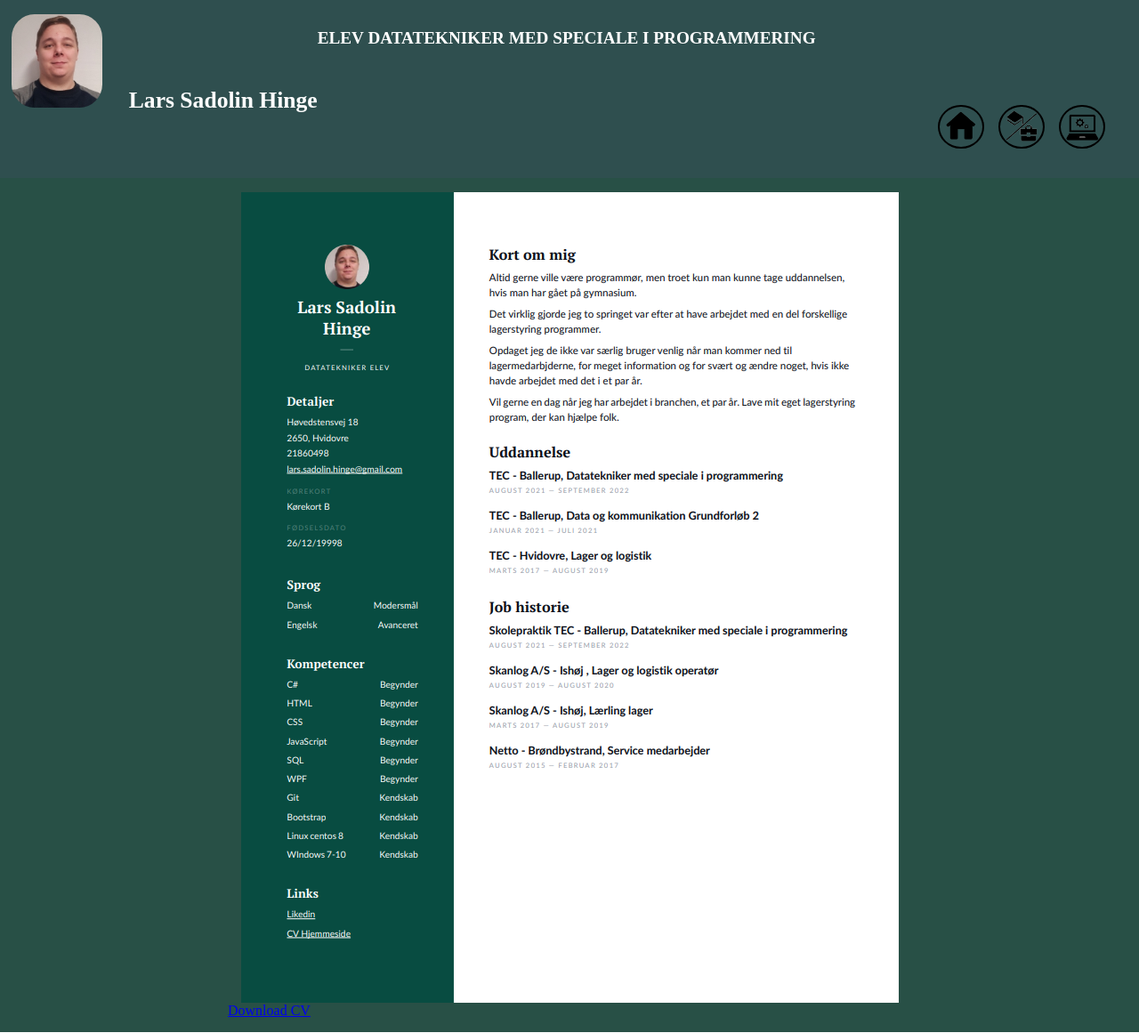
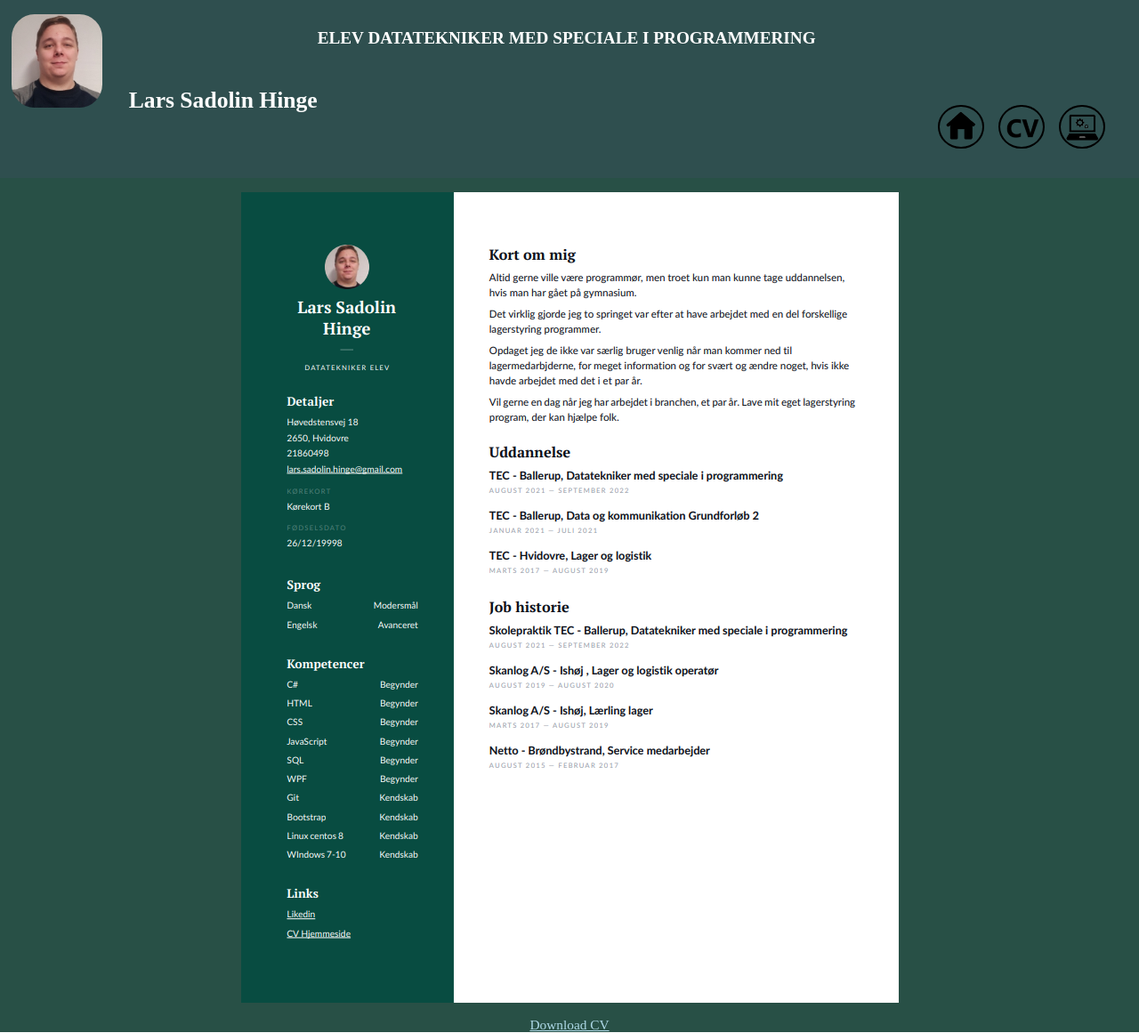
Before and after one commit to lahi1998/CV-Home, a plain HTML site: page index.html in a window 1280 px wide. Shown: the whole page at 89% size. Drawn offline with Linux system fonts and the light colour scheme.

Commit message:
færdig med cv, indtil vidre

```diff
--- a/css/uddannelse.css
+++ b/css/uddannelse.css
@@ -23,3 +23,13 @@ display: block;
 margin-left: auto;
 margin-right: auto;
 }
+
+.link{
+    color: lightblue;
+}
+
+.Download-link{
+    margin-top: 2vh;
+    text-align: center;
+    font-size: 1.2vw;
+}
--- a/index.html
+++ b/index.html
@@ -29,8 +29,8 @@
                             alt="start side knap"></a>
                 </li>
                 <li class="nav-list">
-                    <a href="https://lahi1998.github.io/CV-Historik/"><img class="logo-knap"
-                            src="./photos/arbejds-logo.png" alt=""></a>
+                    <a href="https://lahi1998.github.io/CV-CV/"><img class="logo-knap"
+                            src="./photos/CV-logo.png" alt="Cv logo"></a>
                 </li>
 
                 <li class="nav-list">
@@ -49,7 +49,9 @@
             <div class="column middle">
                 <img class="IMG_CV" src="./photos/CV_billed.png" alt="Billed af CV">
 
-                <a href="Downloadables/Lars_Sadolin_Hinge_-_Datatekniker_elev.pdf">Download CV</a>
+                <a class="link" href="Downloadables/Lars_Sadolin_Hinge_-_Datatekniker_elev.pdf">
+                    <p class="Download-link">Download CV</p>
+                </a>
 
             </div>
 
```
Also changed, not shown: photos/CV-logo.png (added), photos/arbejds-logo.png (deleted).
